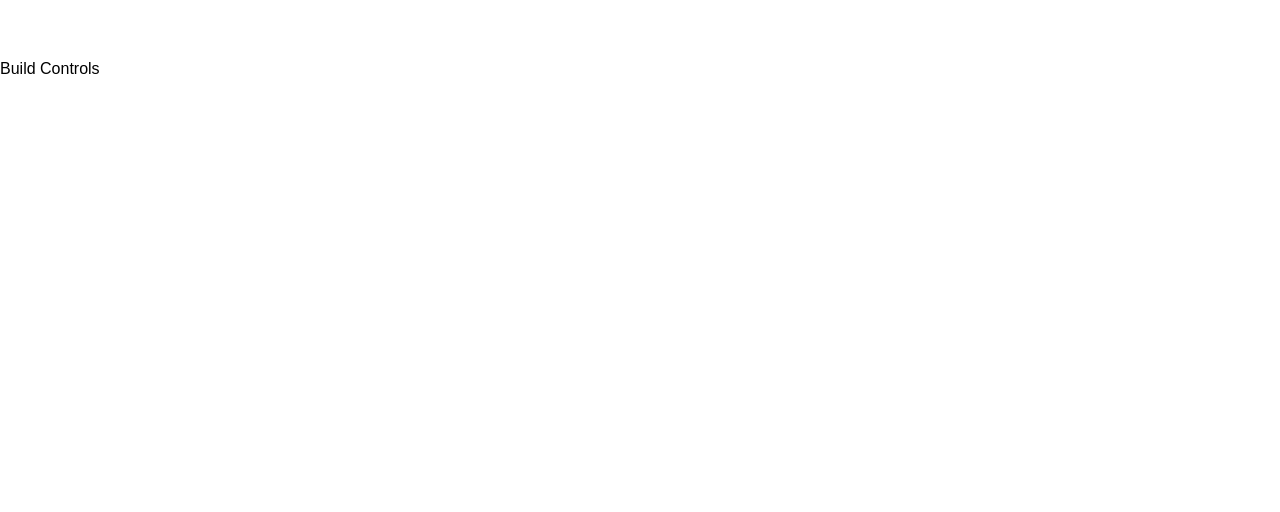
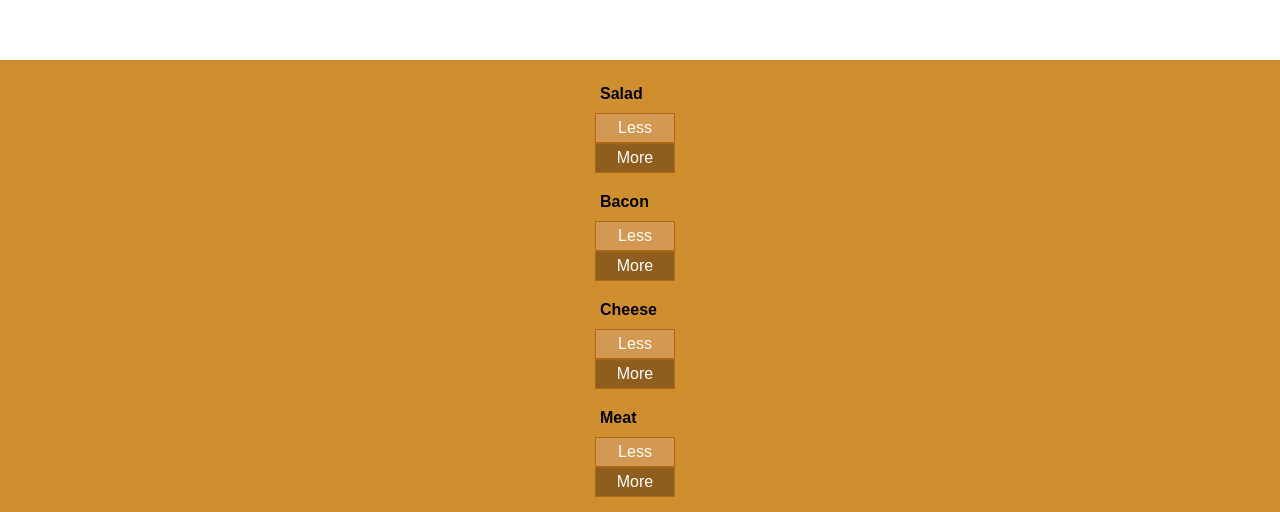
Before and after one commit to The-lady-developer/React-Burger-app, a React app: page / in a window 1280 px wide. Shown: the part 574-1086 px from the top of the page. Before the commit the page ends 800 px from the top, so only its background shows below. Built offline with nearby package versions, Linux system fonts and the light colour scheme.

Commit message:
burger-app

```diff
--- a/src/components/Burger/BuildControls/BuildControls.js
+++ b/src/components/Burger/BuildControls/BuildControls.js
@@ -1,9 +1,22 @@
 import React from 'react';
 
+import classes from './BuildControls.css';
+import BuildControl from './BuildControl/BuildControl';
 
+const controls =[
+   {label:'Salad', type:'salad'},
+   {label:'Bacon', type:'bacon'},
+   {label:'Cheese', type:'cheese'},
+   {label:'Meat', type:'meat'},
+];
 const buildControl = (props) => (
 
-  <div></div>
+  <div className={classes.BuildControls}>
+  {controls.map(ctrl => (
+      <BuildControl Key={ctrl.label} label={ctrl.label} />
+  ))}
+
+  </div>
 );
 
 
--- a/src/containers/BurgerBuilder/BurgerBuilder.js
+++ b/src/containers/BurgerBuilder/BurgerBuilder.js
@@ -2,6 +2,7 @@
 
 import Aux from '../../hoc/Aux';
 import Burger from '../../components/Burger/Burger';
+import BuildControls  from '../../components/Burger/BuildControls/BuildControls';
 
 class BurgerBuilder extends Component {
     // constructor(props) {
@@ -21,7 +22,7 @@
         return (
             <Aux>
                 <Burger ingredients={this.state.ingredients} />
-                <div>Build Controls</div>
+                <BuildControls/>
             </Aux>
         );
     }
```
